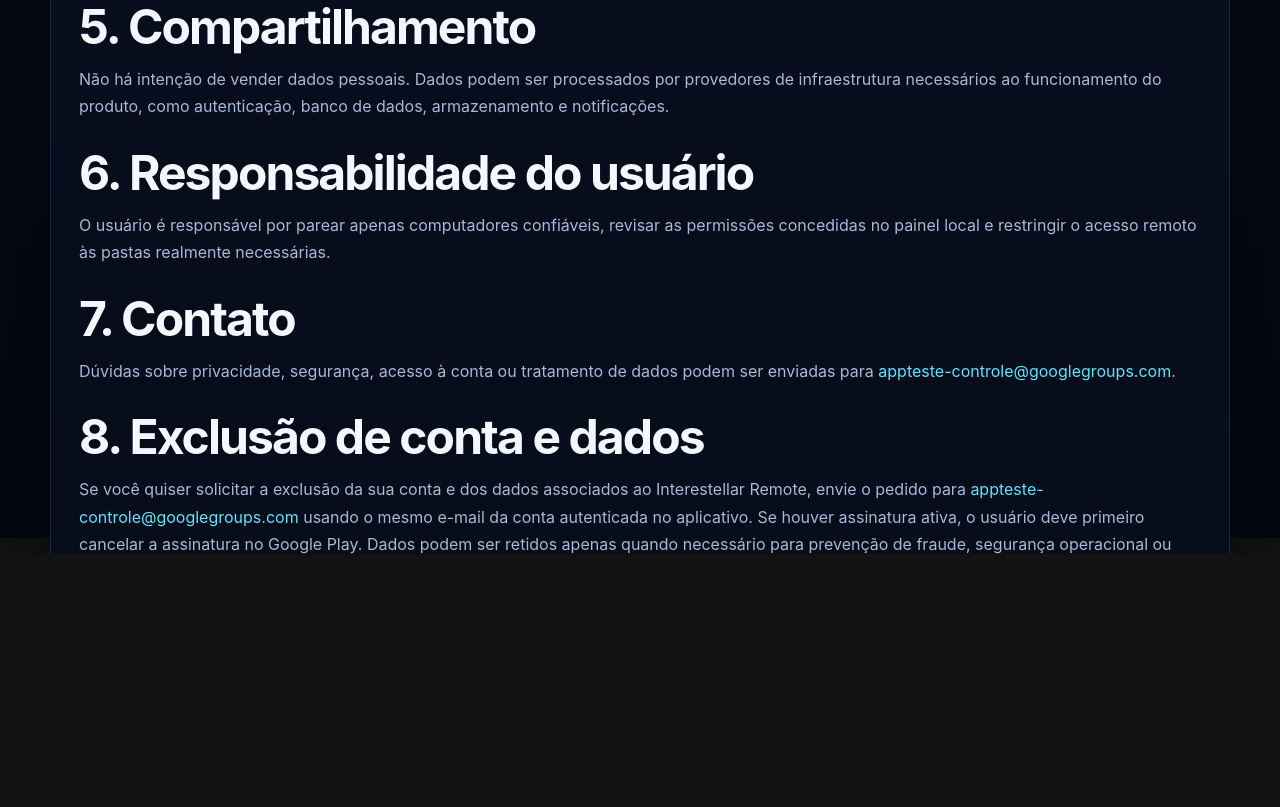
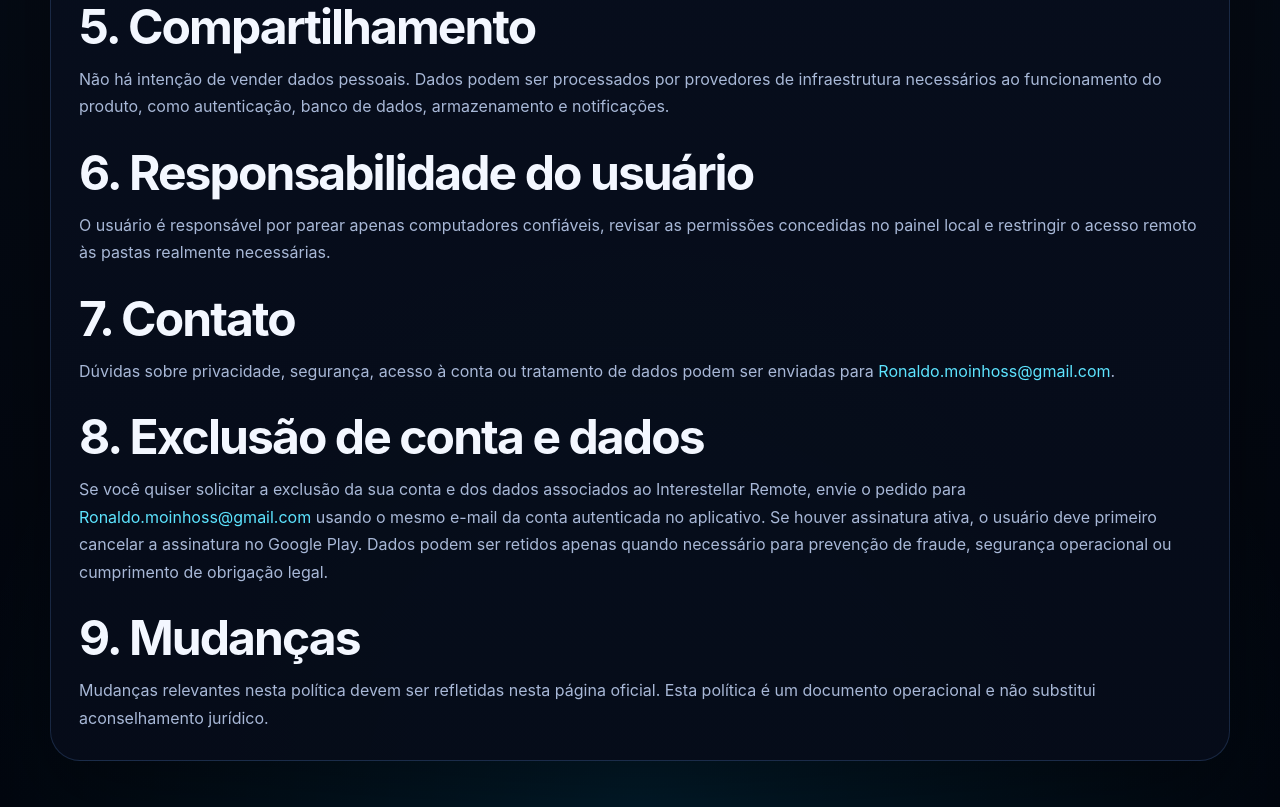
Before and after one commit to interestellarremote/interestellarremote.github.io, a plain HTML site: page site/privacy.html in a window 1280 px wide. Shown: the part 987-1794 px from the top of the page. Drawn offline with Linux system fonts and the light colour scheme.

Commit message:
Use owner email for privacy contact

```diff
--- a/site/privacy.html
+++ b/site/privacy.html
@@ -71,14 +71,14 @@
         <h2>7. Contato</h2>
         <p>
           Dúvidas sobre privacidade, segurança, acesso à conta ou tratamento de dados podem ser enviadas para
-          <a href="mailto:appteste-controle@googlegroups.com">appteste-controle@googlegroups.com</a>.
+          <a href="mailto:Ronaldo.moinhoss@gmail.com">Ronaldo.moinhoss@gmail.com</a>.
         </p>
 
         <h2 id="account-deletion">8. Exclusão de conta e dados</h2>
         <p>
           Se você quiser solicitar a exclusão da sua conta e dos dados associados ao Interestellar Remote,
           envie o pedido para
-          <a href="mailto:appteste-controle@googlegroups.com?subject=Solicita%C3%A7%C3%A3o%20de%20exclus%C3%A3o%20de%20conta%20-%20Interestellar%20Remote">appteste-controle@googlegroups.com</a>
+          <a href="mailto:Ronaldo.moinhoss@gmail.com?subject=Solicita%C3%A7%C3%A3o%20de%20exclus%C3%A3o%20de%20conta%20-%20Interestellar%20Remote">Ronaldo.moinhoss@gmail.com</a>
           usando o mesmo e-mail da conta autenticada no aplicativo. Se houver assinatura ativa, o usuário deve
           primeiro cancelar a assinatura no Google Play. Dados podem ser retidos apenas quando necessário para
           prevenção de fraude, segurança operacional ou cumprimento de obrigação legal.
```
